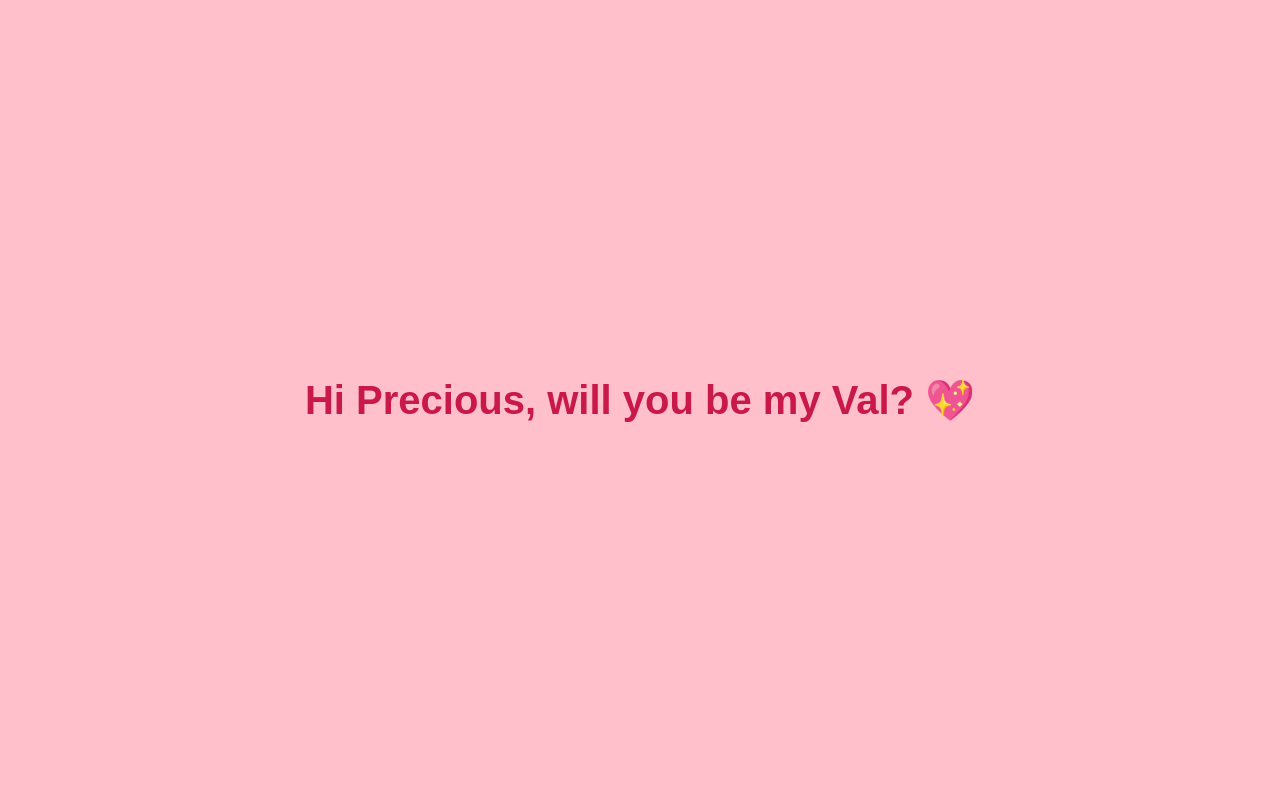
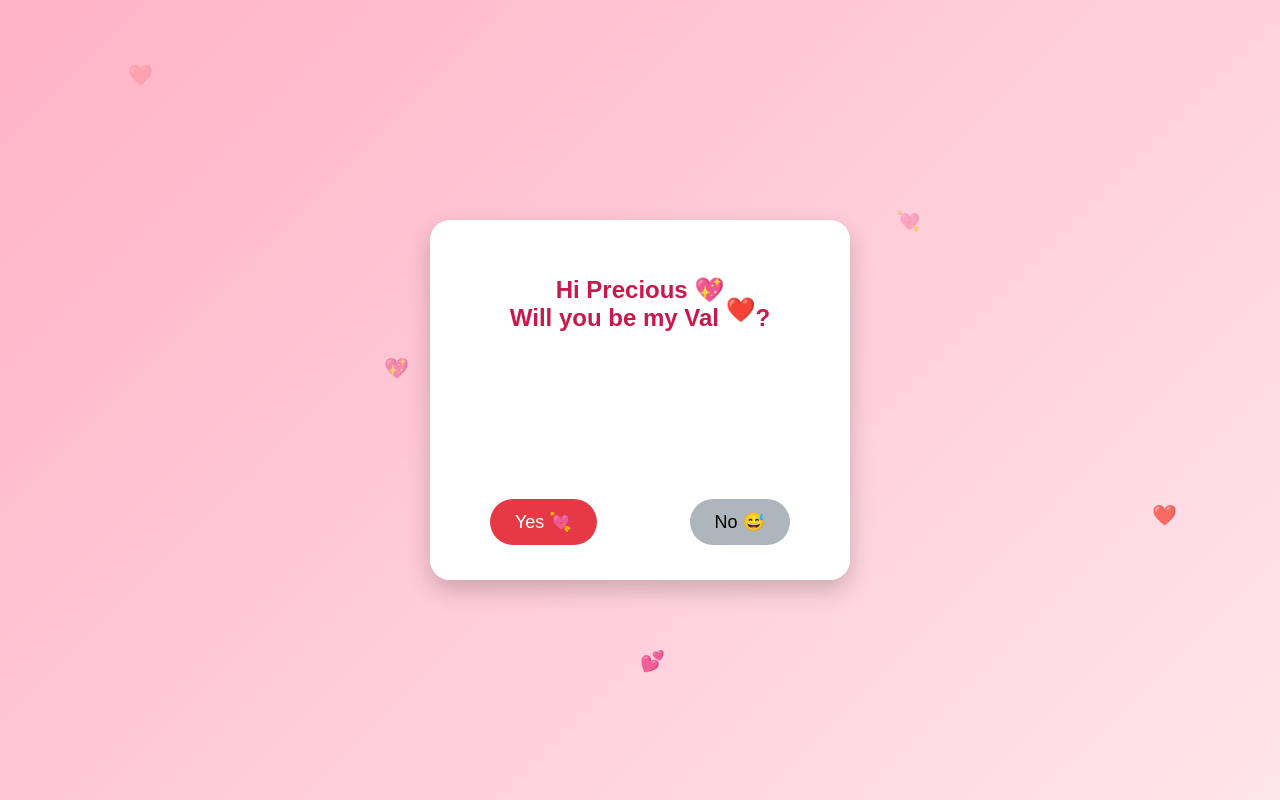
Before and after one commit to Abdulmumeenusman100-ctrl/valentine-site, a plain HTML site: page index.html in a window 1280 px wide. Drawn offline with Linux system fonts and the light colour scheme.

Commit message:
Update index.html

```diff
--- a/index.html
+++ b/index.html
@@ -2,7 +2,7 @@
 <html lang="en">
 <head>
     <meta charset="UTF-8">
-    <title>For You ❤️</title>
+    <title>Be My Val ❤️</title>
     <style>
         body {
             margin: 0;
@@ -10,19 +10,150 @@
             display: flex;
             justify-content: center;
             align-items: center;
-            background: pink;
+            background: linear-gradient(135deg, #ffb3c6, #ffe5ec);
             font-family: Arial, sans-serif;
+            overflow: hidden;
         }
+
+        .box {
+            background: white;
+            padding: 40px;
+            border-radius: 20px;
+            text-align: center;
+            box-shadow: 0 10px 25px rgba(0,0,0,0.2);
+            position: relative;
+            width: 340px;
+            height: 280px;
+            z-index: 2;
+        }
+
         h1 {
             color: #c9184a;
-            font-size: 40px;
-            text-align: center;
+            margin-bottom: 25px;
+            font-size: 24px;
+        }
+
+        .heart {
+            display: inline-block;
+            animation: float 2s ease-in-out infinite;
+        }
+
+        @keyframes float {
+            0% { transform: translateY(0); }
+            50% { transform: translateY(-8px); }
+            100% { transform: translateY(0); }
+        }
+
+        button {
+            padding: 12px 25px;
+            font-size: 18px;
+            border: none;
+            border-radius: 25px;
+            cursor: pointer;
+            position: absolute;
+        }
+
+        #yes {
+            background: #e63946;
+            color: white;
+            left: 60px;
+            bottom: 35px;
+        }
+
+        #no {
+            background: #adb5bd;
+            color: black;
+            right: 60px;
+            bottom: 35px;
+        }
+
+        .floating-hearts {
+            position: fixed;
+            top: 0;
+            left: 0;
+            width: 100%;
+            height: 100%;
+            pointer-events: none;
+            z-index: 1;
+        }
+
+        .floating-hearts span {
+            position: absolute;
+            bottom: -20px;
+            color: #ff4d6d;
+            font-size: 20px;
+            animation: rise 6s linear infinite;
+            opacity: 0.8;
+        }
+
+        @keyframes rise {
+            0% {
+                transform: translateY(0);
+                opacity: 0;
+            }
+            10% {
+                opacity: 1;
+            }
+            100% {
+                transform: translateY(-110vh);
+                opacity: 0;
+            }
         }
     </style>
 </head>
 <body>
 
-    <h1>Hi Precious, will you be my Val? 💖</h1>
+    <!-- Floating hearts background -->
+    <div class="floating-hearts">
+        <span style="left:10%; animation-delay:0s;">❤️</span>
+        <span style="left:30%; animation-delay:2s;">💖</span>
+        <span style="left:50%; animation-delay:4s;">💕</span>
+        <span style="left:70%; animation-delay:1s;">💘</span>
+        <span style="left:90%; animation-delay:3s;">❤️</span>
+    </div>
+
+    <div class="box">
+        <h1>
+            Hi Precious 💖<br>
+            Will you be my Val <span class="heart">❤️</span>?
+        </h1>
+
+        <button id="yes" onclick="yesClicked()">Yes 💘</button>
+        <button id="no" onmouseover="moveNo()">No 😅</button>
+    </div>
+
+    <script>
+        function moveNo() {
+            const noBtn = document.getElementById("no");
+            const box = document.querySelector(".box");
+
+            const maxX = box.clientWidth - noBtn.offsetWidth;
+            const maxY = box.clientHeight - noBtn.offsetHeight;
+
+            const x = Math.random() * maxX;
+            const y = Math.random() * maxY;
+
+            noBtn.style.left = x + "px";
+            noBtn.style.top = y + "px";
+        }
+
+        function yesClicked() {
+            document.body.innerHTML = `
+                <div style="
+                    height:100vh;
+                    display:flex;
+                    justify-content:center;
+                    align-items:center;
+                    background:linear-gradient(135deg, #ffb3c6, #ffe5ec);
+                    font-family:Arial;
+                ">
+                    <h1 style="color:#c9184a;">
+                        Yay! 💕 You just made my day ❤️
+                    </h1>
+                </div>
+            `;
+        }
+    </script>
 
 </body>
 </html>
```
